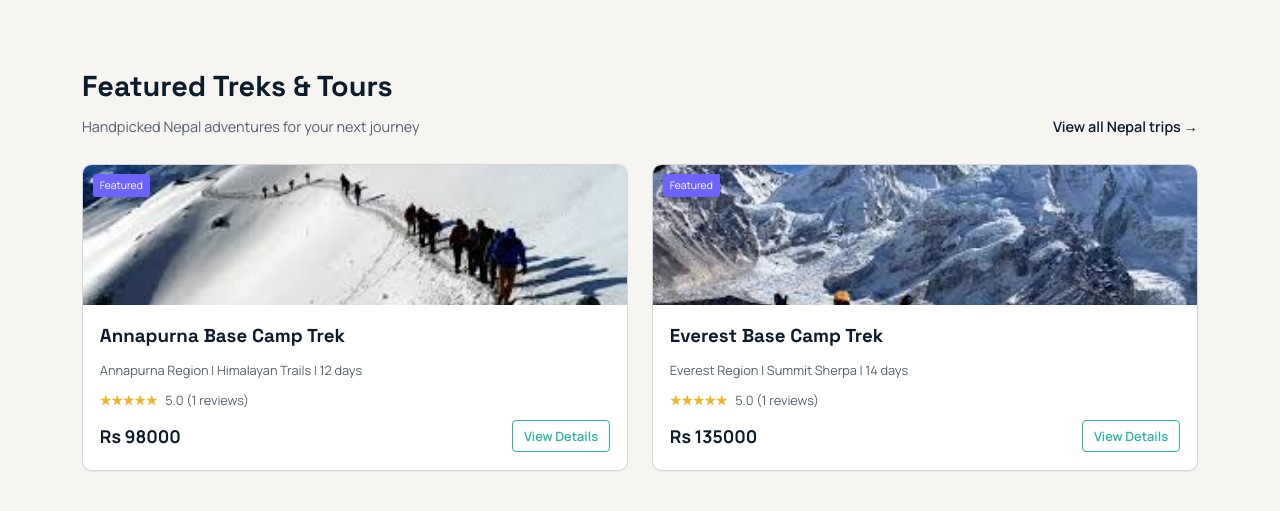
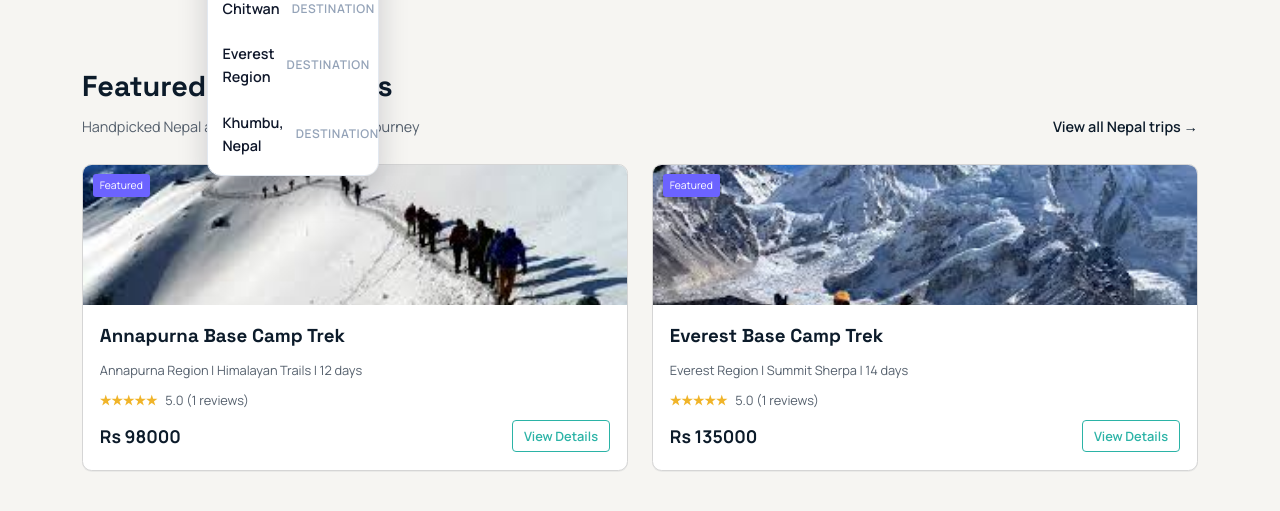
Before and after one commit to SarrokThapa/Namaste-Nomad, a Django app: page / in a window 1280 px wide. Shown: the part 449-960 px from the top of the page. Run offline with Django 4.2, Linux system fonts and the light colour scheme; data comes from the database, SQL or seed files in the repository; both versions use the stored data as it was after the commit.

Commit message:
Dropdown features in Homepage search

```diff
--- a/core/templates/core/home.html
+++ b/core/templates/core/home.html
@@ -9,6 +9,7 @@
     <link rel="stylesheet" href="{% static 'css/style.css' %}">
     <link rel="stylesheet" href="{% static 'css/landing.css' %}">
     <link rel="stylesheet" href="{% static 'css/notifications.css' %}?v=20260313a">
+    <link rel="stylesheet" href="{% static 'css/destination_autocomplete.css' %}?v=20260314a">
     <link rel="stylesheet" href="https://unpkg.com/leaflet@1.9.4/dist/leaflet.css" crossorigin="">
     <link rel="stylesheet" href="{% static 'css/maps.css' %}?v=20260313a">
     <link rel="preconnect" href="https://fonts.googleapis.com">
@@ -62,14 +63,16 @@
             <form class="search-card" action="#">
                 <div class="search-field">
                     <label for="destination">Destination</label>
-                    <select id="destination" name="destination">
-                        <option>Where in Nepal?</option>
-                        <option>Everest Region</option>
-                        <option>Annapurna Region</option>
-                        <option>Manaslu Region</option>
-                        <option>Langtang Region</option>
-                        <option>Midwest &amp; Farwest</option>
-                    </select>
+                    <input
+                        id="destination"
+                        name="destination"
+                        type="text"
+                        placeholder="Where in Nepal?"
+                        autocomplete="off"
+                        data-destination-input
+                        data-destination-endpoint="{% url 'destinations_api' %}"
+                    >
+                    <div class="destination-suggestions" data-destination-list></div>
                 </div>
                 <div class="search-field">
                     <label for="date">Date</label>
@@ -383,6 +386,7 @@
     </footer>
 
     <script src="{% static 'js/main.js' %}"></script>
+    <script src="{% static 'js/destination_autocomplete.js' %}?v=20260314a"></script>
     <script src="https://unpkg.com/leaflet@1.9.4/dist/leaflet.js" crossorigin=""></script>
     <script src="{% static 'js/package_maps.js' %}?v=20260313a"></script>
     <script src="{% static 'js/notifications.js' %}?v=20260313a"></script>
--- a/core/urls.py
+++ b/core/urls.py
@@ -15,6 +15,7 @@ urlpatterns = [
     path('packages/treks/', views.trek_package_list, name='package_treks'),
     path('packages/tours/', views.tour_package_list, name='package_tours'),
     path('explore-map/', views.explore_map, name='explore_map'),
+    path('api/destinations/', views.destinations_api, name='destinations_api'),
     path('api/packages/map/', views.packages_map_api, name='packages_map_api'),
     path('packages/<int:package_id>/book/', views.package_book, name='package_book'),
     path('packages/<int:package_id>/', views.package_detail, name='package_detail'),
--- a/core/views.py
+++ b/core/views.py
@@ -456,6 +456,19 @@ def home(request):
         'featured_packages': featured_packages,
         'popular_packages': popular_packages,
     })
+
+
+def destinations_api(request):
+    destinations = set()
+    for location_name, location in Package.objects.filter(is_active=True).values_list(
+        'location_name',
+        'location',
+    ):
+        if location_name:
+            destinations.add(location_name.strip())
+        if location:
+            destinations.add(location.strip())
+    return JsonResponse(sorted(destinations), safe=False)
 
 
 def _public_package_queryset():
--- /dev/null
+++ b/static/css/destination_autocomplete.css
@@ -0,0 +1,63 @@
+.search-field,
+.destination-input-shell {
+    position: relative;
+}
+
+.destination-input-shell {
+    flex: 1;
+    min-width: 230px;
+}
+
+.destination-suggestions {
+    position: absolute;
+    top: calc(100% + 8px);
+    left: 0;
+    right: 0;
+    background: #ffffff;
+    border: 1px solid #e2e8f0;
+    border-radius: 14px;
+    box-shadow: 0 18px 30px rgba(15, 23, 42, 0.18);
+    max-height: 260px;
+    overflow-y: auto;
+    opacity: 0;
+    pointer-events: none;
+    transform: translateY(6px);
+    transition: opacity 0.2s ease, transform 0.2s ease;
+    z-index: 40;
+}
+
+.destination-suggestions.is-open {
+    opacity: 1;
+    pointer-events: auto;
+    transform: translateY(0);
+}
+
+.destination-suggestion {
+    display: flex;
+    align-items: center;
+    justify-content: space-between;
+    gap: 0.75rem;
+    padding: 0.7rem 0.9rem;
+    font-size: 0.9rem;
+    font-weight: 600;
+    color: #0f172a;
+    cursor: pointer;
+}
+
+.destination-suggestion small {
+    color: #94a3b8;
+    font-weight: 600;
+    font-size: 0.75rem;
+    text-transform: uppercase;
+    letter-spacing: 0.05em;
+}
+
+.destination-suggestion:hover {
+    background: #f8fafc;
+}
+
+.destination-empty {
+    padding: 0.75rem 0.9rem;
+    color: #94a3b8;
+    font-size: 0.85rem;
+}
--- /dev/null
+++ b/static/js/destination_autocomplete.js
@@ -0,0 +1,104 @@
+(() => {
+    const inputs = document.querySelectorAll('[data-destination-input]');
+    if (!inputs.length) {
+        return;
+    }
+
+    const cache = new Map();
+
+    const fetchDestinations = async (endpoint) => {
+        if (cache.has(endpoint)) {
+            return cache.get(endpoint);
+        }
+        const response = await fetch(endpoint, {
+            headers: { 'X-Requested-With': 'XMLHttpRequest' },
+        });
+        if (!response.ok) {
+            return [];
+        }
+        const data = await response.json();
+        const list = Array.isArray(data) ? data : [];
+        cache.set(endpoint, list);
+        return list;
+    };
+
+    const normalize = (value) => (value || '').toString().toLowerCase();
+
+    inputs.forEach((input) => {
+        const container = input.closest('.search-field, .destination-input-shell, .explore-search-input-group') || input.parentElement;
+        const list = container ? container.querySelector('[data-destination-list]') : null;
+        const endpoint = input.dataset.destinationEndpoint || '/api/destinations/';
+
+        if (!list) {
+            return;
+        }
+
+        let destinations = [];
+
+        const render = (items) => {
+            list.innerHTML = '';
+            if (!items.length) {
+                const empty = document.createElement('div');
+                empty.className = 'destination-empty';
+                empty.textContent = 'No destinations found.';
+                list.appendChild(empty);
+                return;
+            }
+
+            items.forEach((item) => {
+                const option = document.createElement('div');
+                option.className = 'destination-suggestion';
+                option.innerHTML = `<span>${item}</span><small>Destination</small>`;
+                option.addEventListener('click', () => {
+                    input.value = item;
+                    closeList();
+                });
+                list.appendChild(option);
+            });
+        };
+
+        const openList = () => {
+            list.classList.add('is-open');
+        };
+
+        const closeList = () => {
+            list.classList.remove('is-open');
+        };
+
+        const updateList = () => {
+            const term = normalize(input.value);
+            const filtered = term
+                ? destinations.filter((item) => normalize(item).includes(term))
+                : destinations;
+            render(filtered);
+            if (filtered.length) {
+                openList();
+            } else {
+                closeList();
+            }
+        };
+
+        fetchDestinations(endpoint)
+            .then((data) => {
+                destinations = data;
+                updateList();
+            })
+            .catch(() => {
+                destinations = [];
+            });
+
+        input.addEventListener('focus', () => {
+            updateList();
+        });
+
+        input.addEventListener('input', () => {
+            updateList();
+        });
+
+        document.addEventListener('click', (event) => {
+            if (!container.contains(event.target)) {
+                closeList();
+            }
+        });
+    });
+})();
```
Also changed, not shown: accounts/templates/accounts/traveler_home.html (+14 -0 lines), db.sqlite3, 1 other file.
